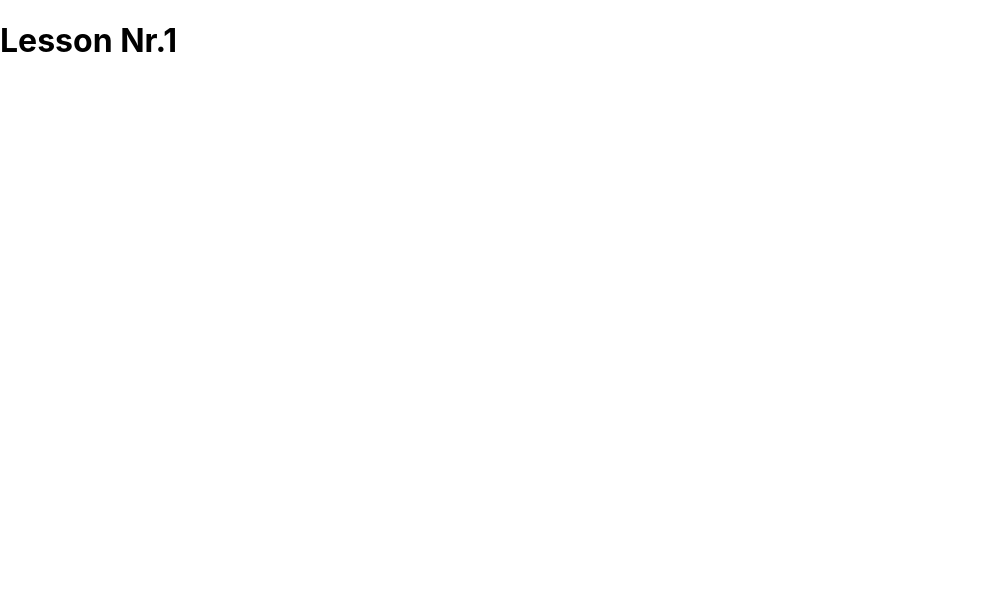
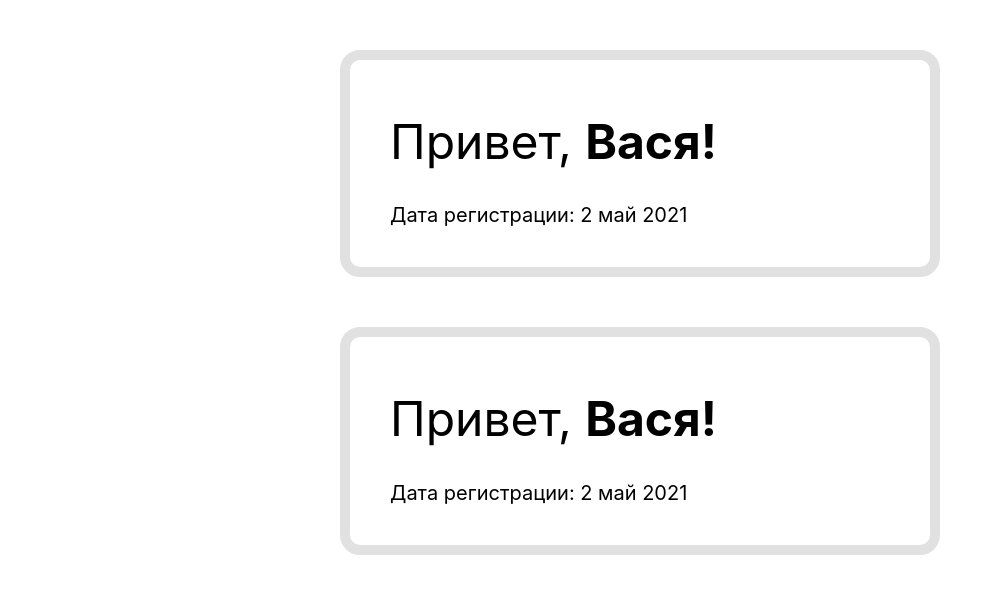
Before and after one commit to akaindark/archakov-tutorials, a React (Create React App) app: page / in a window 1280 px wide. Shown: the top 594 px of the page, without its empty margins (0-1001 px from the left). Built offline with nearby package versions, Linux system fonts and the light colour scheme.

Commit message:
reated class component and functional component Profile

```diff
--- a/src/tutorial-1/App.js
+++ b/src/tutorial-1/App.js
@@ -1,6 +1,14 @@
+import Profile from "./components/Profile";
+import ProfileClass from "./components/ProfileClass";
+
 function App() {
+
   return (
-    <h1>Lesson Nr.1</h1>
+    <>
+      <Profile name='Вася!' registredAt={new Date(2021, 5, 22)} />
+      <ProfileClass name='Вася!' registredAt={new Date(2021, 5, 22)} />
+    </>
+
   );
 }
 
--- /dev/null
+++ b/src/tutorial-1/components/Profile.js
@@ -0,0 +1,33 @@
+import React from "react";
+
+export default function Profile(props) {
+
+	const day = props.registredAt.getDay();
+	const month = props.registredAt.getMonth();
+	const year= props.registredAt.getFullYear();
+  const monthText = montoToStr(month);
+
+	function montoToStr(num) {
+		return num > 12 || num < 1
+			? null
+			: 'январь,февраль,март,апрель,май,июнь,июль,август,сентябрь,октябрь,ноябрь,декабрь'.split(',')[
+					num - 1
+				];
+	}
+
+	const style= {
+		maxWidth: '500px',
+		border:'10px solid #e1e1e1',
+		borderRadius: '20px',
+		padding: '20px 40px',
+		margin: '50px auto'
+
+	}
+
+	return (
+		<div style={style}>
+			<h1 style={{fontSize: '48px', fontWeight: '400'}}>Привет, <b>{props.name}</b></h1>
+			<p style={{fontSize: '20px'}}>Дата регистрации: {`${day} ${monthText} ${year}`}</p>
+		</div>
+	);
+}
--- /dev/null
+++ b/src/tutorial-1/components/ProfileClass.js
@@ -0,0 +1,39 @@
+import React from "react";
+
+class Profile extends React.Component{
+
+	render() {
+		const day = this.props.registredAt.getDay();
+		const month = this.props.registredAt.getMonth();
+		const year = this.props.registredAt.getFullYear();
+		const monthText = montoToStr(month);
+
+		function montoToStr(num) {
+			return num > 12 || num < 1
+				? null
+				: 'январь,февраль,март,апрель,май,июнь,июль,август,сентябрь,октябрь,ноябрь,декабрь'.split(',')[
+				num - 1
+					];
+		}
+
+		const style = {
+			maxWidth: '500px',
+			border: '10px solid #e1e1e1',
+			borderRadius: '20px',
+			padding: '20px 40px',
+			margin: '50px auto'
+
+		}
+
+		return(
+				<div style={style}>
+					<h1 style={{fontSize: '48px', fontWeight: '400'}}>Привет, <b>{this.props.name}</b></h1>
+					<p style={{fontSize: '20px'}}>Дата регистрации: {`${day} ${monthText} ${year}`}</p>
+				</div>
+			);
+
+
+	}
+}
+
+export default Profile;
```
